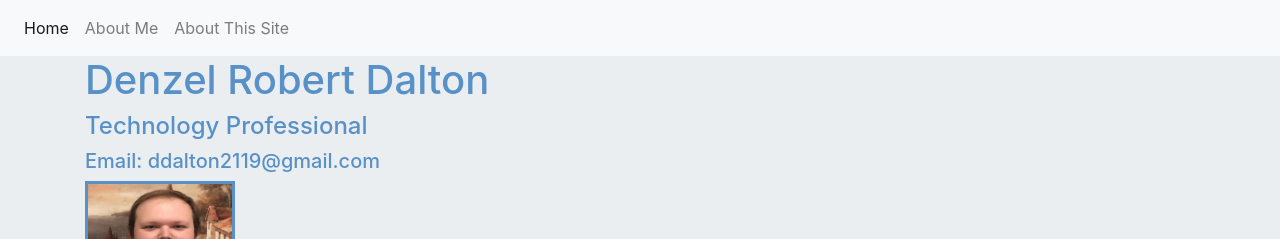
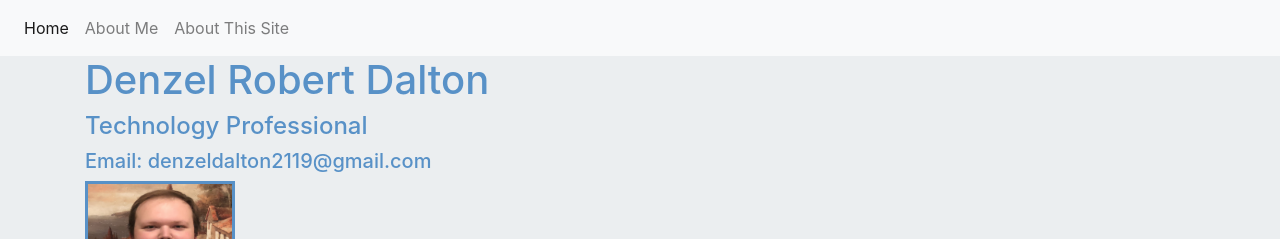
Before and after one commit to ddalton299/portfoliosite, a React (Create React App) app: page / in a window 1280 px wide. Shown: the top 239 px of the page. Built offline with nearby package versions, Linux system fonts and the light colour scheme.

Commit message:
Fixed Email

```diff
--- a/src/components/Landing.js
+++ b/src/components/Landing.js
@@ -14,7 +14,7 @@ class Landing extends Component {
 
             <h1>Denzel Robert Dalton </h1>
             <h4>Technology Professional </h4>
-            <h5>Email: ddalton2119@gmail.com</h5>
+            <h5>Email: denzeldalton2119@gmail.com</h5>
             <img id="Photo" src={MyPhoto}/>
             <div>
               <a className="btn btn-outline-primary btn-block" href="/AboutMe">About Me</a>
```
